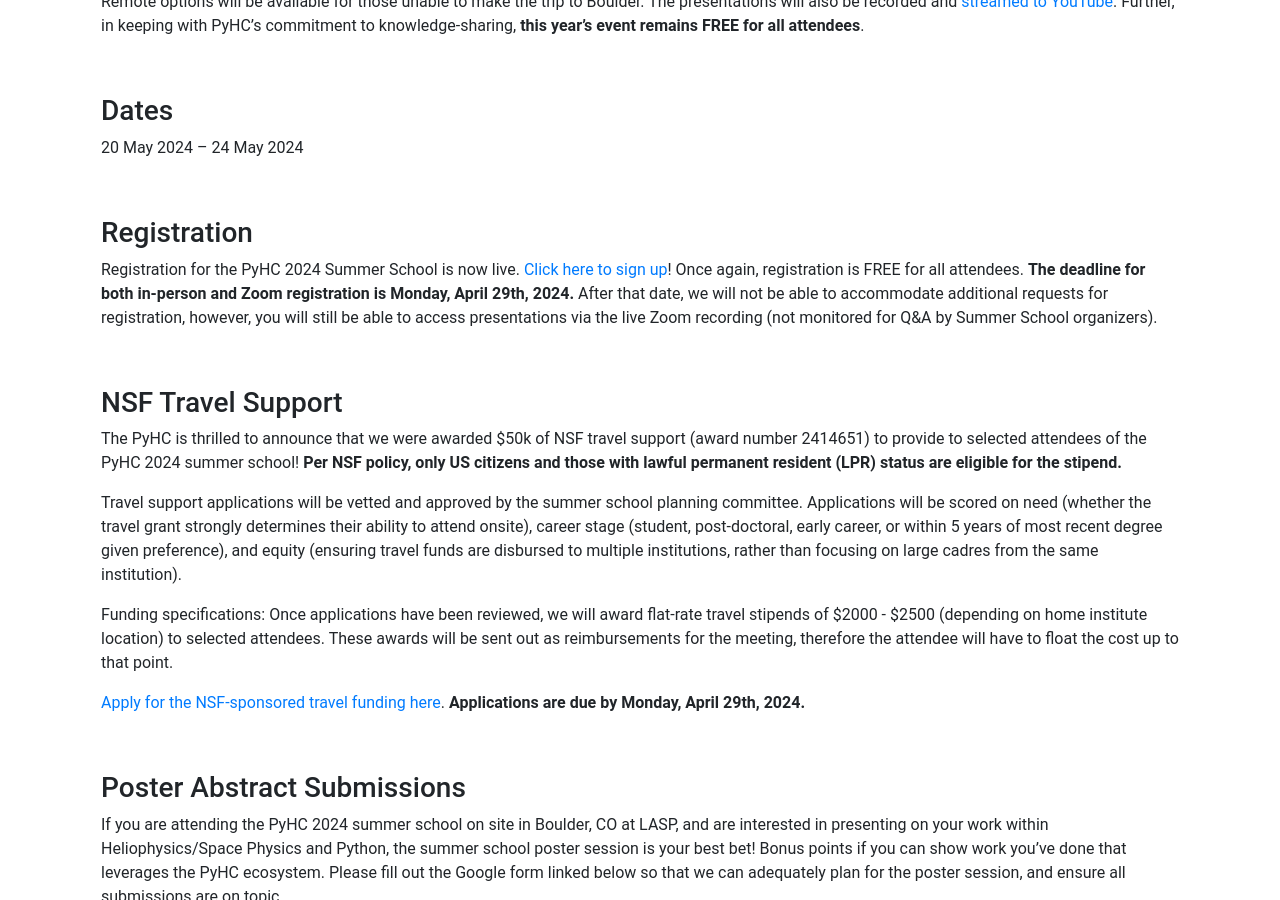
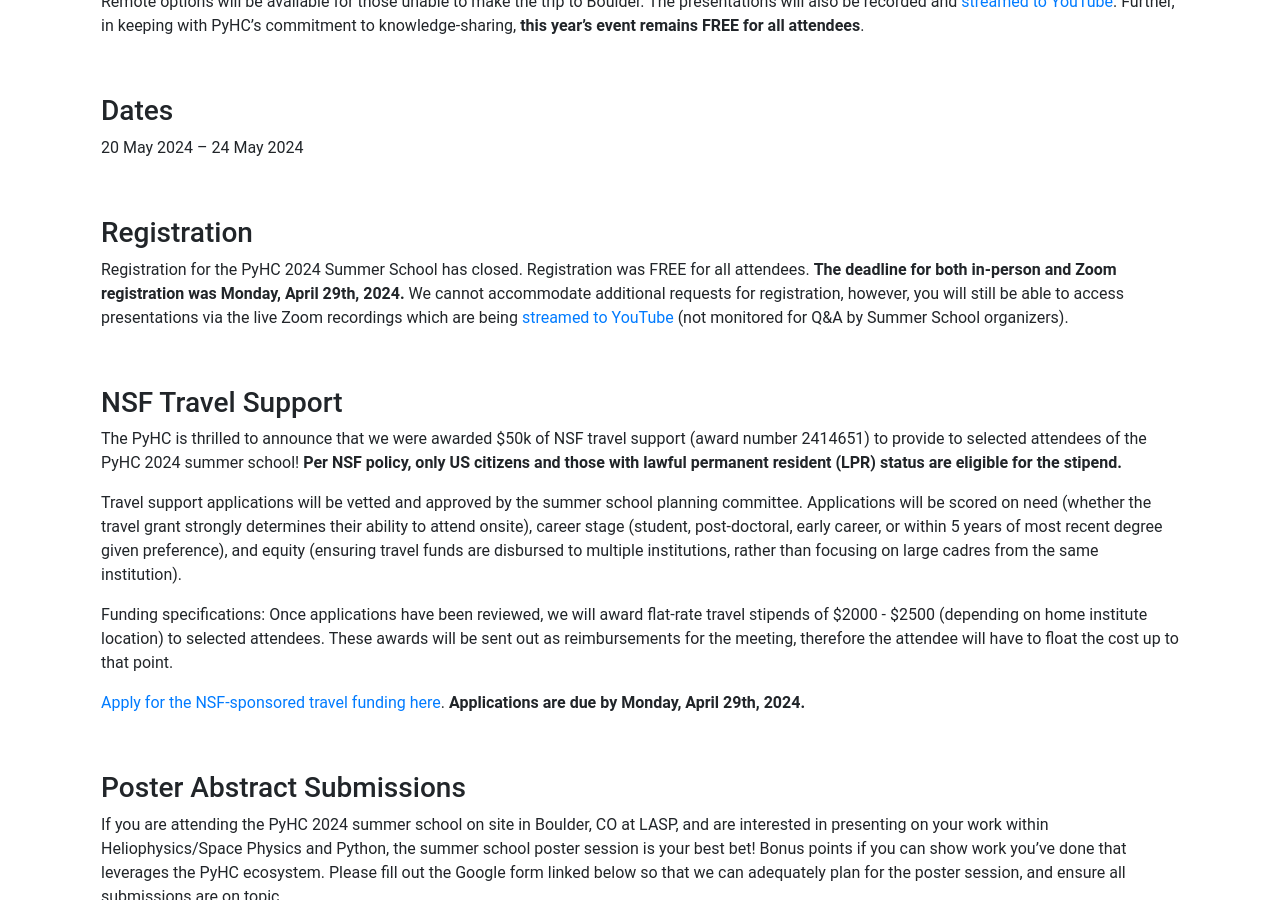
Before and after one commit to heliophysicsPy/heliophysicsPy.github.io, a Jekyll site: the page built from _pages/meetings/summer_schools/summer_school_24.md, in a window 1280 px wide and 900 px high, scrolled down 942 px. Built offline with Jekyll 4.4.1, drawn with Linux system fonts in a browser that asks for light colours; nearby versions of some CDN libraries; some of the changed text lies outside the part shown.

Commit message:
Update registration info

```diff
--- a/_pages/meetings/summer_schools/summer_school_24.md
+++ b/_pages/meetings/summer_schools/summer_school_24.md
@@ -20,7 +20,7 @@
 
 <br>
 ### Registration
-Registration for the PyHC 2024 Summer School is now live. [Click here to sign up](https://forms.gle/cZRyJcjhv2QNVd3UA)! Once again, registration is FREE for all attendees. **The deadline for both in-person and Zoom registration is Monday, April 29th, 2024.** After that date, we will not be able to accommodate additional requests for registration, however, you will still be able to access presentations via the live Zoom recording (not monitored for Q&A by Summer School organizers).
+Registration for the PyHC 2024 Summer School has closed. Registration was FREE for all attendees. **The deadline for both in-person and Zoom registration was Monday, April 29th, 2024.** We cannot accommodate additional requests for registration, however, you will still be able to access presentations via the live Zoom recordings which are being [streamed to YouTube](https://www.youtube.com/playlist?list=PLDKhoNyHGTFZmalpqMNrFEf-hGFV-XhRk) (not monitored for Q&A by Summer School organizers).
 
 <br>
 ### NSF Travel Support
```
Also changed, not shown: other parts of _pages/meetings/summer_schools/summer_school_24.md (+1 -1 lines).
